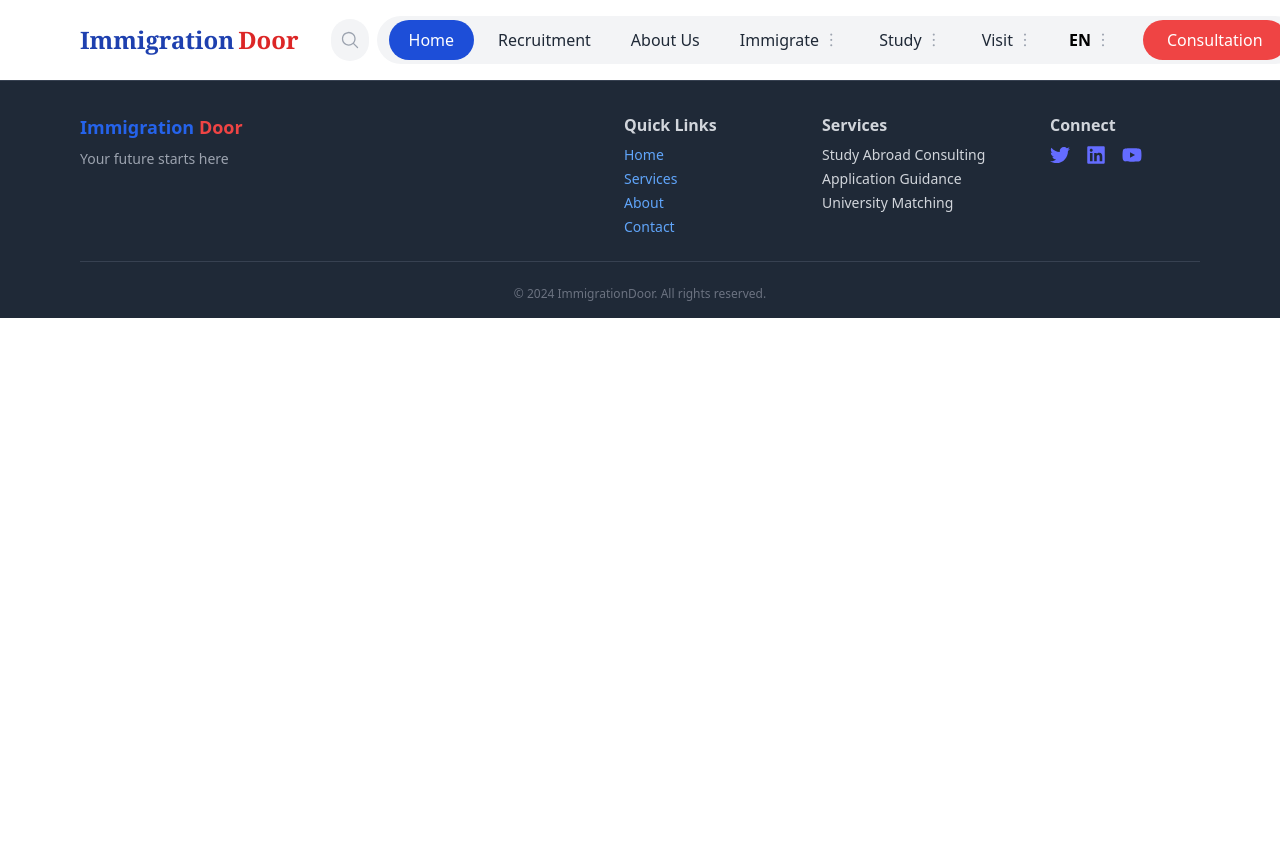
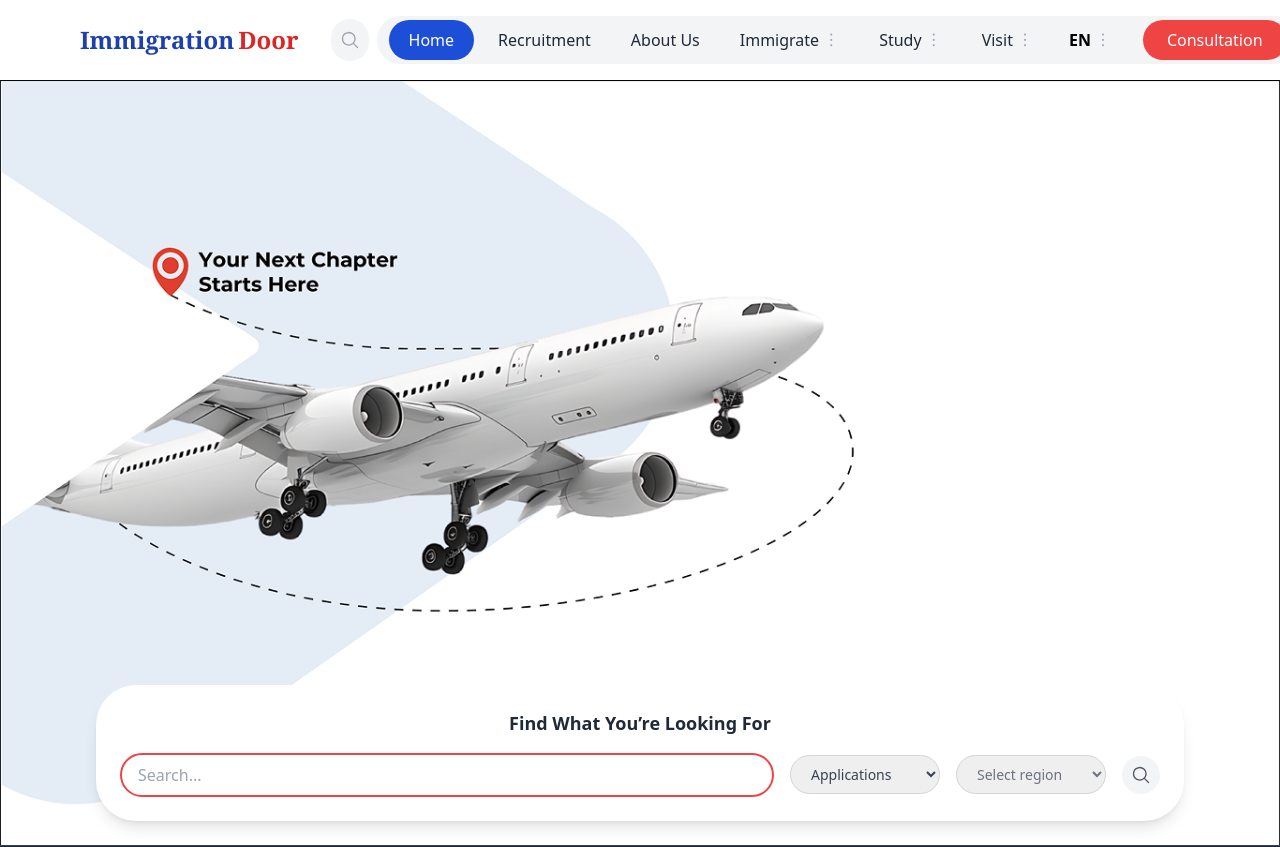
Before and after one commit to Aetthera/University-Admission-and-Immigration-Website, a React (Vite) app in the folder frontend/: page / in a window 1280 px wide. Shown: the top 847 px of the page. Before the commit the page ends 800 px from the top, so only its background shows below. Built offline with nearby package versions, Linux system fonts and the light colour scheme.

Commit message:
Add BannerSearchSection and assets for university selection section

```diff
--- a/frontend/src/App.jsx
+++ b/frontend/src/App.jsx
@@ -1,12 +1,16 @@
-import Footer from './components/Footer'
-import Header from './components/Header';
+import React from "react";
+import Header from "./components/Header";
+import Footer from "./components/Footer";
+import BannerSearchSection from "./components/UniversitySelection/BannerSearchSection";
 
 function App() {
   return (
-    <>
-    <Header />
-    <Footer />
-    </>
+    <div>
+      <Header />
+      <BannerSearchSection />
+      <Footer />
+    </div>
   );
 }
+
 export default App;
--- /dev/null
+++ b/frontend/src/components/UniversitySelection/BannerSearchSection.jsx
@@ -0,0 +1,45 @@
+import React from "react";
+import { MagnifyingGlassIcon } from "@heroicons/react/24/solid";
+import planeBanner from "../../assets/Banner-Uni-Search.png";
+
+export default function BannerSearchSection() {
+  return (
+    <section className="w-full bg-white">
+      {/* Image with text & search overlay */}
+      <div className="relative w-full max-w-[1440px] mx-auto">
+        {/* Plane Image */}
+        <img
+          src={planeBanner}
+          alt="Plane Banner"
+          className="w-full h-auto object-cover"
+        />
+
+        {/* Search Box Container */}
+        <div className="absolute bottom-6 left-1/2 transform -translate-x-1/2 w-[90%] md:w-[85%] bg-white px-6 py-6 rounded-[40px] shadow-lg flex flex-wrap items-center justify-center gap-4">
+          <h2 className="w-full text-center font-semibold text-gray-800 text-lg">
+            Find What You’re Looking For
+          </h2>
+
+          <input
+            type="text"
+            placeholder="Search..."
+            className="flex-1 min-w-[150px] md:min-w-[200px] border-2 rounded-full px-4 py-2 border-red-500 focus:outline-none"
+          />
+
+          <select className="min-w-[150px] border border-gray-300 rounded-full px-4 py-2 text-sm text-gray-700">
+            <option>Applications</option>
+            <option>Programs</option>
+          </select>
+
+          <select className="min-w-[150px] border border-gray-300 rounded-full px-4 py-2 text-sm text-gray-500">
+            <option>Select region</option>
+          </select>
+
+          <button className="bg-gray-100 p-2 rounded-full hover:bg-gray-200 transition">
+            <MagnifyingGlassIcon className="w-5 h-5 text-gray-600" />
+          </button>
+        </div>
+      </div>
+    </section>
+  );
+}
```
Also changed, not shown: frontend/src/assets/Banner-Uni-Search.png (added).
